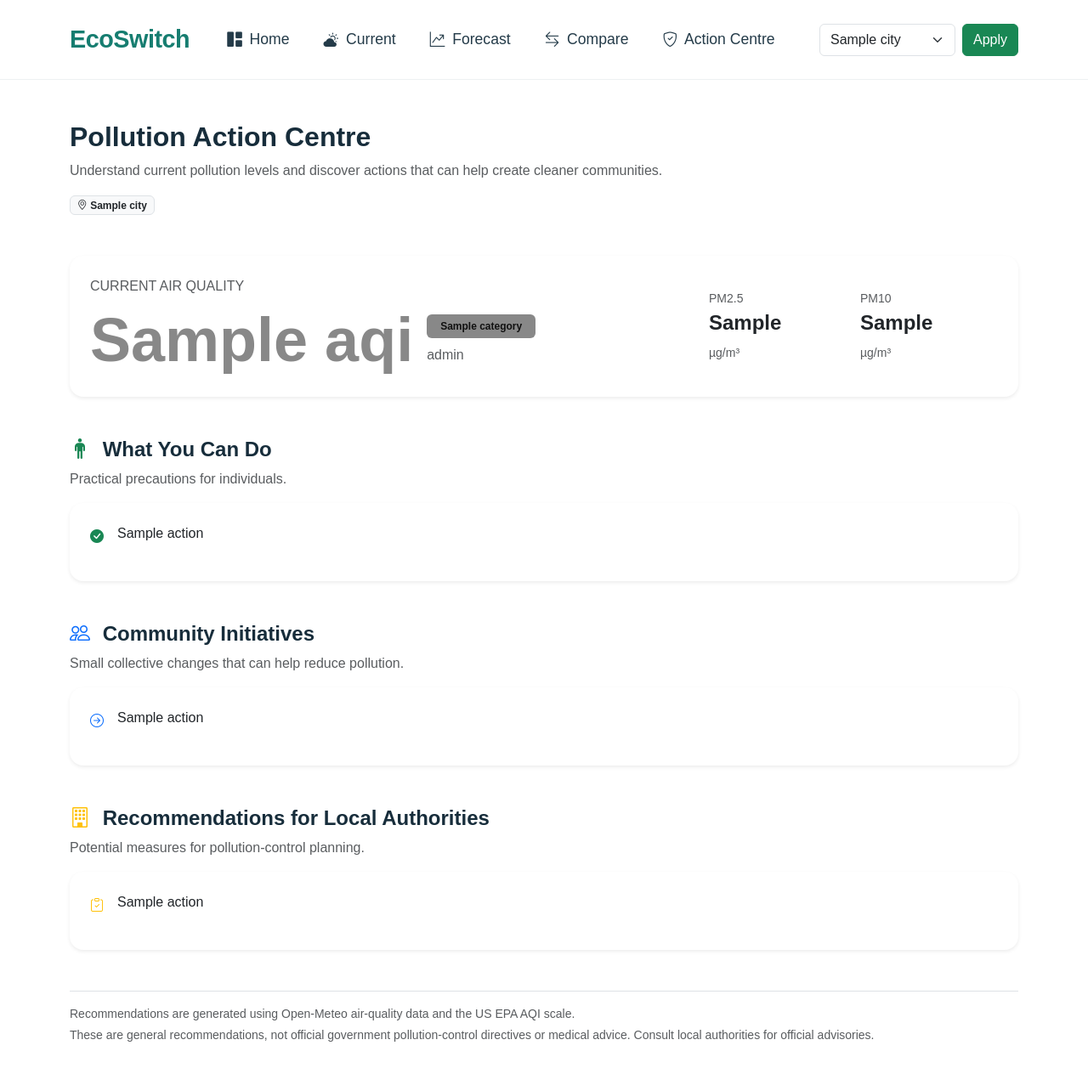
After one commit to Samarthh2601/AirPulse, a FastAPI app: template templates/action_centre.html in a window 1280 px wide. The commit adds this page. Shown: the whole page at 85% size. Run offline with FastAPI, Linux system fonts and the light colour scheme; the template is opened without the code that fills it: most values are stand-ins (such as "Sample title", 1, 10 or a date in 2020).

Commit message:
added action centre

```diff
--- a/main.py
+++ b/main.py
@@ -2,7 +2,7 @@ from fastapi import FastAPI, Request, Form
 from fastapi.templating import Jinja2Templates
 from fastapi.staticfiles import StaticFiles
 from fastapi.responses import RedirectResponse
-from services import get_current_json, get_preds_df, get_aqi_category_color, create_forecast_graph, create_aqi_forecast_graph,  generate_insights, get_forecast_summary, get_coords, CITIES
+from services import get_current_json, get_preds_df, get_aqi_category_color, create_forecast_graph, create_aqi_forecast_graph,  generate_insights, get_forecast_summary, get_coords, get_pollution_actions, CITIES
 import plotly.io as pio
 
 
@@ -156,6 +156,37 @@ async def compare_forecast(request: Request):
         )
     )
 
+
+@app.get("/action-centre")
+async def action_centre(request: Request):
+
+    city = request.cookies.get("selected_city", CITIES[0])
+
+    lat, lng = get_coords(city)
+
+    current_air, current_weather = get_current_json(lat, lng)
+
+    forecast_df = get_preds_df(lat, lng)
+
+    actions = get_pollution_actions(
+        current_air,
+        forecast_df
+    )
+
+    return templates.TemplateResponse(
+        request=request,
+        name="action_centre.html",
+        context=get_template_context(
+            request,
+            {
+                "city": city,
+                "current_air": current_air,
+                "current_weather": current_weather,
+                "actions": actions
+            }
+        )
+    )
+
 @app.post("/set-city")
 async def set_city(
     request: Request,
--- a/services/__init__.py
+++ b/services/__init__.py
@@ -1,4 +1,5 @@
 from .forecast_graph import create_forecast_graph, create_aqi_forecast_graph
 from .api_handler import get_current_json, get_preds_df
 from .ext import get_forecast_summary, generate_insights, get_aqi_category_color
+from .action_centre import get_pollution_actions
 from .cities import get_data, get_coords, CITIES
--- a/services/api_handler.py
+++ b/services/api_handler.py
@@ -105,8 +105,11 @@ def get_current_weather(latitude, longitude):
 
     response = requests.get(WEATHER_URL, params=params, timeout=15)
     response.raise_for_status()
+    data = response.json()["current"]
 
-    return response.json()["current"]
+    data["time"] = datetime.fromisoformat(data["time"]).strftime("%d %b %Y, %I:%M %p")
+
+    return data
 
 
 
--- /dev/null
+++ b/templates/action_centre.html
@@ -0,0 +1,241 @@
+{% extends "base.html" %}
+
+{% block content %}
+
+<div class="container py-5">
+
+    <!-- HEADER -->
+    <div class="mb-5">
+        <h2 class="fw-bold">Pollution Action Centre</h2>
+        <p class="text-muted">
+            Understand current pollution levels and discover
+            actions that can help create cleaner communities.
+        </p>
+
+        <span class="badge bg-light text-dark border">
+            <i class="bi bi-geo-alt"></i> {{ city }}
+        </span>
+    </div>
+
+
+    <!-- CURRENT STATUS -->
+    <div class="card border-0 shadow-sm p-4 mb-5">
+
+        <div class="row align-items-center">
+
+            <div class="col-md-8">
+
+                <p class="text-muted mb-2">
+                    CURRENT AIR QUALITY
+                </p>
+
+                <div class="d-flex align-items-center gap-3 flex-wrap">
+
+                    <h1 class="display-2 fw-bold mb-0"
+                        style="color: {{ actions.color }};">
+                        {{ actions.aqi }}
+                    </h1>
+
+                    <div>
+                        <span class="badge px-3 py-2"
+                              style="background: {{ actions.color }};
+                                     color: #111;">
+                            {{ actions.category }}
+                        </span>
+
+                        <p class="text-muted mt-2 mb-0">
+                            {{ actions.level }}
+                        </p>
+                    </div>
+
+                </div>
+
+            </div>
+
+            <div class="col-md-4 mt-4 mt-md-0">
+
+                <div class="row g-3">
+
+                    <div class="col-6">
+                        <p class="text-muted small mb-1">PM2.5</p>
+                        <h4 class="fw-bold">
+                            {{ current_air.pm2_5 }}
+                        </h4>
+                        <small class="text-muted">µg/m³</small>
+                    </div>
+
+                    <div class="col-6">
+                        <p class="text-muted small mb-1">PM10</p>
+                        <h4 class="fw-bold">
+                            {{ current_air.pm10 }}
+                        </h4>
+                        <small class="text-muted">µg/m³</small>
+                    </div>
+
+                </div>
+
+            </div>
+
+        </div>
+
+    </div>
+
+
+    <!-- FORECAST ALERTS -->
+    {% if actions.alerts %}
+
+    <h4 class="fw-bold mb-3">Upcoming Pollution Alerts</h4>
+
+    <div class="row g-3 mb-5">
+
+        {% for alert in actions.alerts %}
+
+        <div class="col-md-6">
+
+            <div class="card border-0 shadow-sm p-4 h-100">
+
+                <h6 class="fw-bold">
+                    {% if alert.type == "warning" %}
+                        <i class="bi bi-exclamation-triangle-fill text-warning me-2"></i>
+                    {% elif alert.type == "success" %}
+                        <i class="bi bi-check-circle-fill text-success me-2"></i>
+                    {% else %}
+                        <i class="bi bi-info-circle-fill text-primary me-2"></i>
+                    {% endif %}
+
+                    {{ alert.title }}
+                </h6>
+
+                <p class="text-muted mb-0">
+                    {{ alert.description }}
+                </p>
+
+            </div>
+
+        </div>
+
+        {% endfor %}
+
+    </div>
+
+    {% endif %}
+
+
+    <!-- INDIVIDUAL ACTIONS -->
+    <div class="mb-5">
+
+        <div class="mb-3">
+            <h4 class="fw-bold">
+                <i class="bi bi-person-standing text-success me-2"></i>
+                What You Can Do
+            </h4>
+
+            <p class="text-muted">
+                Practical precautions for individuals.
+            </p>
+        </div>
+
+        <div class="card border-0 shadow-sm p-4">
+
+            {% for action in actions.individual %}
+
+            <div class="d-flex align-items-start gap-3 mb-3">
+
+                <i class="bi bi-check-circle-fill text-success mt-1"></i>
+
+                <p class="mb-0">{{ action }}</p>
+
+            </div>
+
+            {% endfor %}
+
+        </div>
+
+    </div>
+
+
+    <!-- COMMUNITY ACTIONS -->
+    <div class="mb-5">
+
+        <div class="mb-3">
+            <h4 class="fw-bold">
+                <i class="bi bi-people text-primary me-2"></i>
+                Community Initiatives
+            </h4>
+
+            <p class="text-muted">
+                Small collective changes that can help reduce pollution.
+            </p>
+        </div>
+
+        <div class="card border-0 shadow-sm p-4">
+
+            {% for action in actions.community %}
+
+            <div class="d-flex align-items-start gap-3 mb-3">
+
+                <i class="bi bi-arrow-right-circle text-primary mt-1"></i>
+
+                <p class="mb-0">{{ action }}</p>
+
+            </div>
+
+            {% endfor %}
+
+        </div>
+
+    </div>
+
+
+    <!-- AUTHORITY ACTIONS -->
+    <div class="mb-5">
+
+        <div class="mb-3">
+            <h4 class="fw-bold">
+                <i class="bi bi-building text-warning me-2"></i>
+                Recommendations for Local Authorities
+            </h4>
+
+            <p class="text-muted">
+                Potential measures for pollution-control planning.
+            </p>
+        </div>
+
+        <div class="card border-0 shadow-sm p-4">
+
+            {% for action in actions.authority %}
+
+            <div class="d-flex align-items-start gap-3 mb-3">
+
+                <i class="bi bi-clipboard-check text-warning mt-1"></i>
+
+                <p class="mb-0">{{ action }}</p>
+
+            </div>
+
+            {% endfor %}
+
+        </div>
+
+    </div>
+
+
+    <!-- FOOTNOTE -->
+    <div class="border-top pt-3">
+
+        <p class="text-muted small mb-1">
+            Recommendations are generated using Open-Meteo
+            air-quality data and the US EPA AQI scale.
+        </p>
+
+        <p class="text-muted small mb-0">
+            These are general recommendations, not official
+            government pollution-control directives or medical advice.
+            Consult local authorities for official advisories.
+        </p>
+
+    </div>
+
+</div>
+
+{% endblock %}
--- a/templates/base.html
+++ b/templates/base.html
@@ -12,6 +12,9 @@
     <link
         href="https://cdn.jsdelivr.net/npm/bootstrap@5.3.3/dist/css/bootstrap.min.css"
         rel="stylesheet">
+
+    <link rel="stylesheet"
+        href="https://cdn.jsdelivr.net/npm/bootstrap-icons@1.11.3/font/bootstrap-icons.min.css">
 
     <link
         rel="stylesheet"
@@ -48,22 +51,42 @@
 
             <div class="collapse navbar-collapse" id="navbarContent">
 
-                <ul class="navbar-nav">
+                <ul class="navbar-nav me-auto mb-2 mb-lg-0">
+
 
                     <li class="nav-item">
-                        <a class="nav-link" href="/">Home</a>
+                        <a class="nav-link" href="/">
+                            <i class="bi bi-grid-1x2-fill me-1"></i>
+                            Home
+                        </a>
                     </li>
 
                     <li class="nav-item">
-                        <a class="nav-link" href="/current">Current</a>
+                        <a class="nav-link" href="/current">
+                            <i class="bi bi-cloud-sun-fill me-1"></i>
+                            Current
+                        </a>
                     </li>
 
                     <li class="nav-item">
-                        <a class="nav-link" href="/forecast">Forecast</a>
+                        <a class="nav-link" href="/forecast">
+                            <i class="bi bi-graph-up-arrow me-1"></i>
+                            Forecast
+                        </a>
                     </li>
 
                     <li class="nav-item">
-                        <a class="nav-link" href="/compare/forecast">Compare</a>
+                        <a class="nav-link" href="/compare/forecast">
+                            <i class="bi bi-arrow-left-right me-1"></i>
+                            Compare
+                        </a>
+                    </li>
+
+                    <li class="nav-item">
+                        <a class="nav-link" href="/action-centre">
+                            <i class="bi bi-shield-check me-1"></i>
+                            Action Centre
+                        </a>
                     </li>
 
                 </ul>
```
Also changed, not shown: services/action_centre.py (added, +212 -0 lines).
